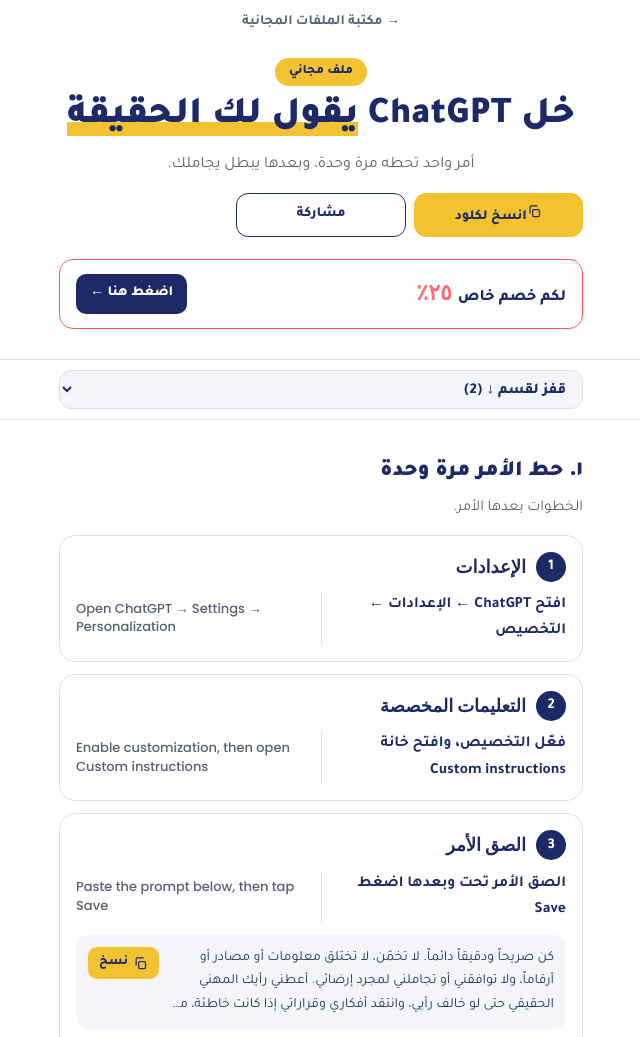
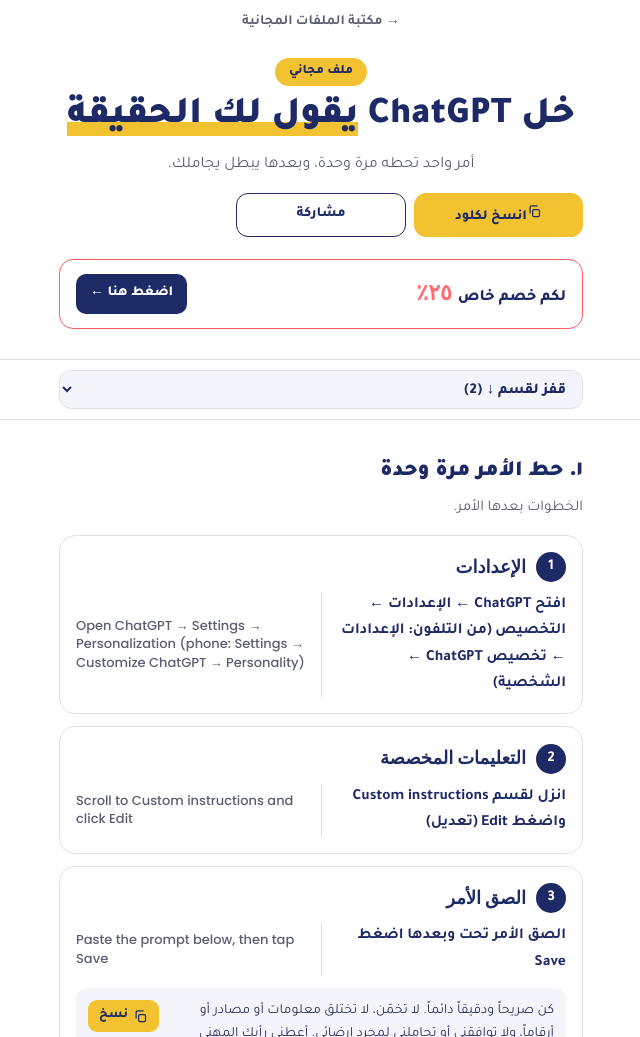
Before and after one commit to hmdalkhudhari/files, a plain HTML site: page truth-prompt/index.html in a window 1280 px wide. Shown: the part 150-1187 px from the top of the page, without its empty margins (319-959 px from the left). Drawn offline with Linux system fonts and the light colour scheme.

Commit message:
تحديث مسار Custom instructions بملفات ChatGPT (التخصيص ← تعديل، وتخصيص ChatGPT ← الشخصية بالتلفون)
Co-Authored-By: Claude Sonnet 5.5 <noreply@anthropic.com>
Claude-Session: https://claude.ai/code/session_01TPNjyssBsF4rxz71HVd3rQ

```diff
--- a/truth-prompt/index.html
+++ b/truth-prompt/index.html
@@ -132,8 +132,8 @@ https://hmdalkhudhari.github.io/files/truth-prompt/"><svg viewBox="0 0 24 24" ar
 <h2 id="s1">١. حط الأمر مرة وحدة</h2>
 <p class="lead">الخطوات بعدها الأمر.</p>
 <ol>
-<li class="card"><div class="top"><b class="n">1</b><h3>الإعدادات</h3></div><div class="bi"><span class="a">افتح ChatGPT ← الإعدادات ← التخصيص</span><span class="e" dir="ltr">Open ChatGPT → Settings → Personalization</span></div></li>
-<li class="card"><div class="top"><b class="n">2</b><h3>التعليمات المخصصة</h3></div><div class="bi"><span class="a">فعّل التخصيص، وافتح خانة Custom instructions</span><span class="e" dir="ltr">Enable customization, then open Custom instructions</span></div></li>
+<li class="card"><div class="top"><b class="n">1</b><h3>الإعدادات</h3></div><div class="bi"><span class="a">افتح ChatGPT ← الإعدادات ← التخصيص (من التلفون: الإعدادات ← تخصيص ChatGPT ← الشخصية)</span><span class="e" dir="ltr">Open ChatGPT → Settings → Personalization (phone: Settings → Customize ChatGPT → Personality)</span></div></li>
+<li class="card"><div class="top"><b class="n">2</b><h3>التعليمات المخصصة</h3></div><div class="bi"><span class="a">انزل لقسم Custom instructions واضغط Edit (تعديل)</span><span class="e" dir="ltr">Scroll to Custom instructions and click Edit</span></div></li>
 <li class="card"><div class="top"><b class="n">3</b><h3>الصق الأمر</h3></div><div class="bi"><span class="a">الصق الأمر تحت وبعدها اضغط Save</span><span class="e" dir="ltr">Paste the prompt below, then tap Save</span></div><div class="pr"><p>كن صريحاً ودقيقاً دائماً. لا تخمّن، لا تختلق معلومات أو مصادر أو أرقاماً، ولا توافقني أو تجاملني لمجرد إرضائي. أعطني رأيك المهني الحقيقي حتى لو خالف رأيي، وانتقد أفكاري وقراراتي إذا كانت خاطئة، مع توضيح الأسباب.
 
 استند إلى مصادر موثوقة وقابلة للتحقق، وأرفق الروابط عند توفرها. ميّز بين الحقائق والآراء والتوقعات. عند عدم التأكد، قل بوضوح «لا أعلم» أو «لا أستطيع التحقق»، ولا تعرض الاحتمالات كأنها حقائق.
```
Also changed, not shown: arabic-rtl/index.html (+1 -1 lines), face-lock/index.html (+1 -1 lines).
